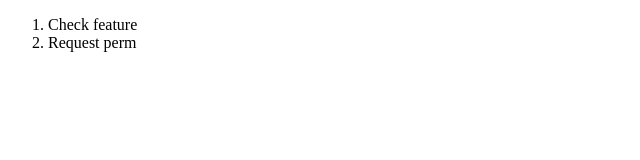
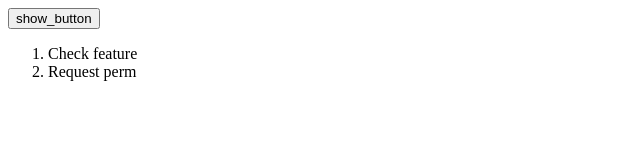
Before and after one commit to FredNandrin/FredNandrin.github.io, a plain HTML site: page index.html in a window 1280 px wide. Shown: the whole page, without its empty margins (0-640 px from the left). Drawn offline with Linux system fonts and the light colour scheme.

Commit message:
show_button

```diff
--- a/index.html
+++ b/index.html
@@ -24,6 +24,7 @@
     </script>
 </head>
 <body>
+<button id="show_button">show_button</button>
 <ol>
     <li>Check feature</li>
     <li>Request perm</li>
```
